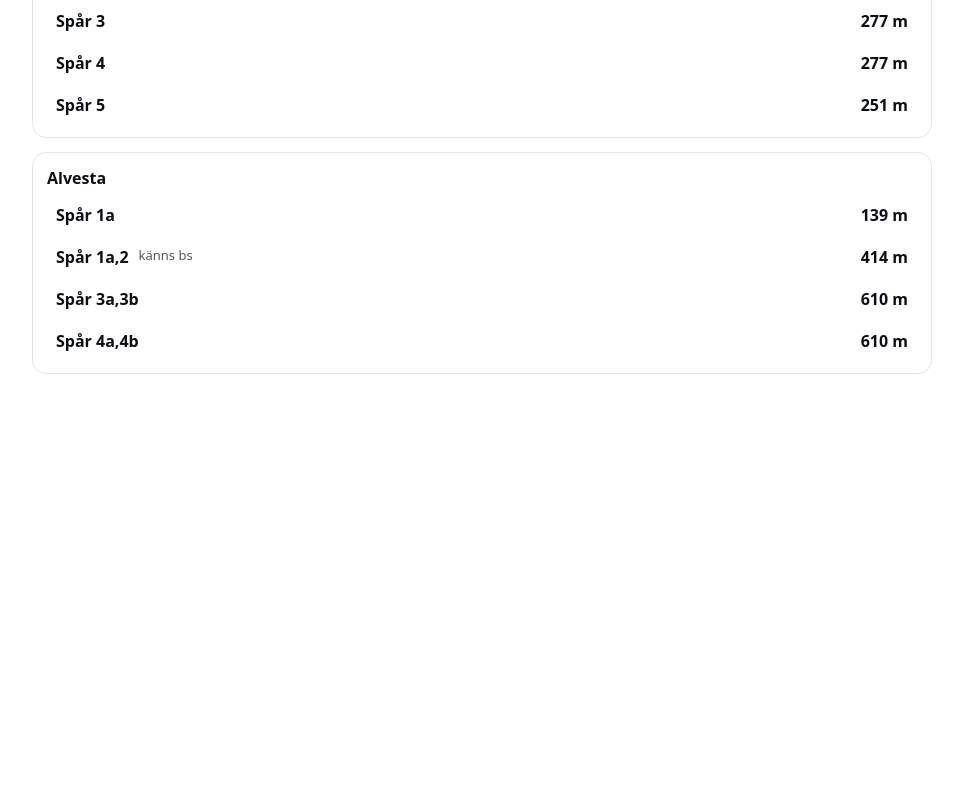
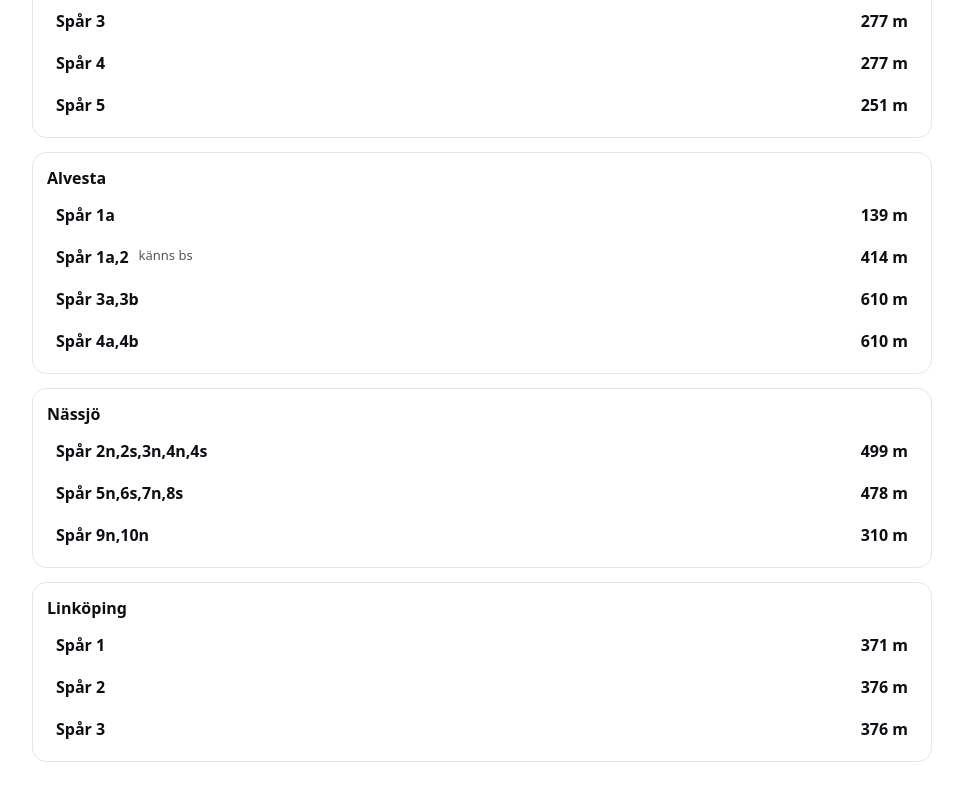
Before and after one commit to marcusdbsvala-commits/db-broms, a React (Vite) app: page /plattformar in a window 1280 px wide. Shown: the part 1039-1839 px from the top of the page, without its empty margins (158-1121 px from the left). Before the commit the page ends 1549 px from the top, so only its background shows below. Built offline with nearby package versions, Linux system fonts and the light colour scheme.

Commit message:
mer plattformar

```diff
--- a/src/pages/Plattformar.tsx
+++ b/src/pages/Plattformar.tsx
@@ -51,6 +51,28 @@ const LOCATIONS: Location[] = [
             { name: "Spår 1a,2", lengthM: 414, note: "känns bs" },
             { name: "Spår 3a,3b", lengthM: 610 },
             { name: "Spår 4a,4b", lengthM: 610 },
+
+
+        ],
+    },
+    {
+        name: "Nässjö",
+        tracks: [
+            { name: "Spår 2n,2s,3n,4n,4s", lengthM: 499 },
+            { name: "Spår 5n,6s,7n,8s", lengthM: 478 },
+            { name: "Spår 9n,10n", lengthM: 310 },
+
+
+
+        ],
+    },
+    {
+        name: "Linköping",
+        tracks: [
+            { name: "Spår 1", lengthM: 371 },
+            { name: "Spår 2", lengthM: 376 },
+            { name: "Spår 3", lengthM: 376 },
+
 
 
         ],
```
